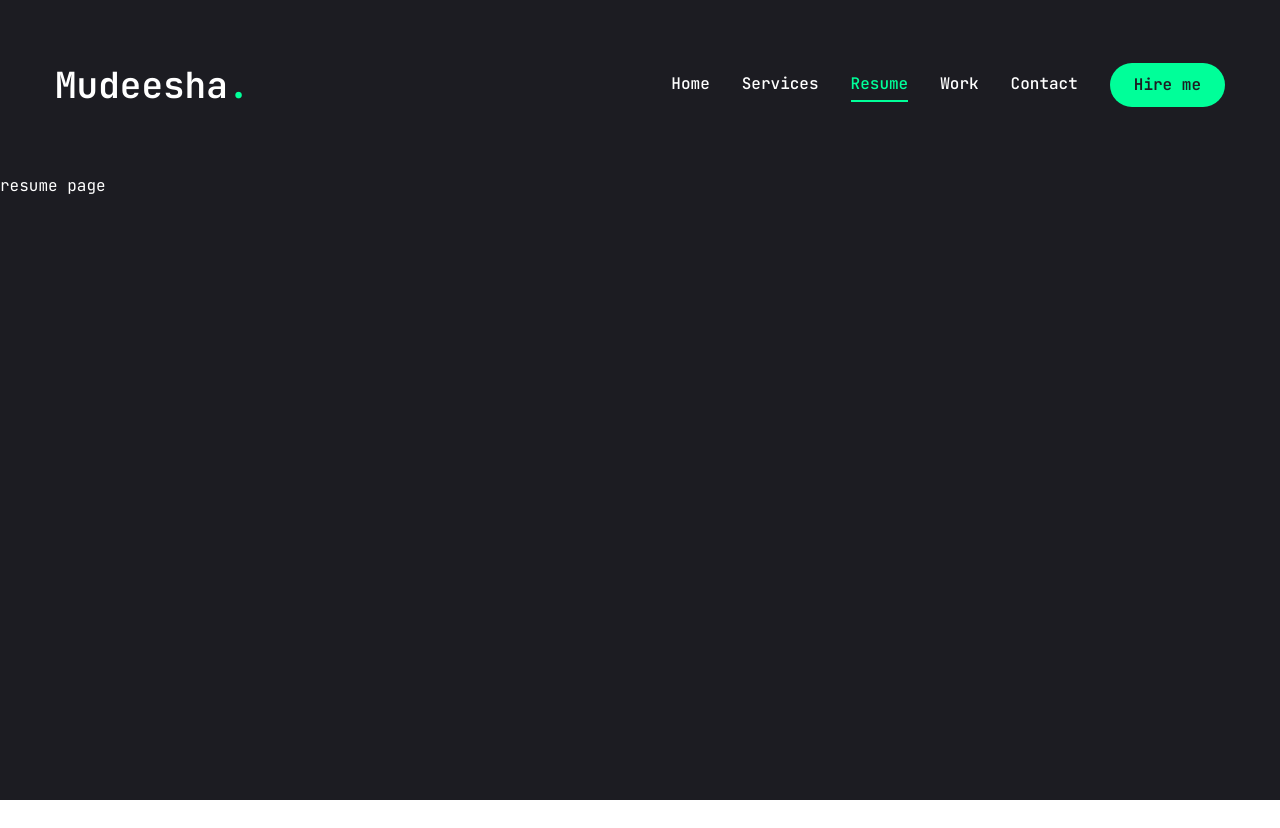
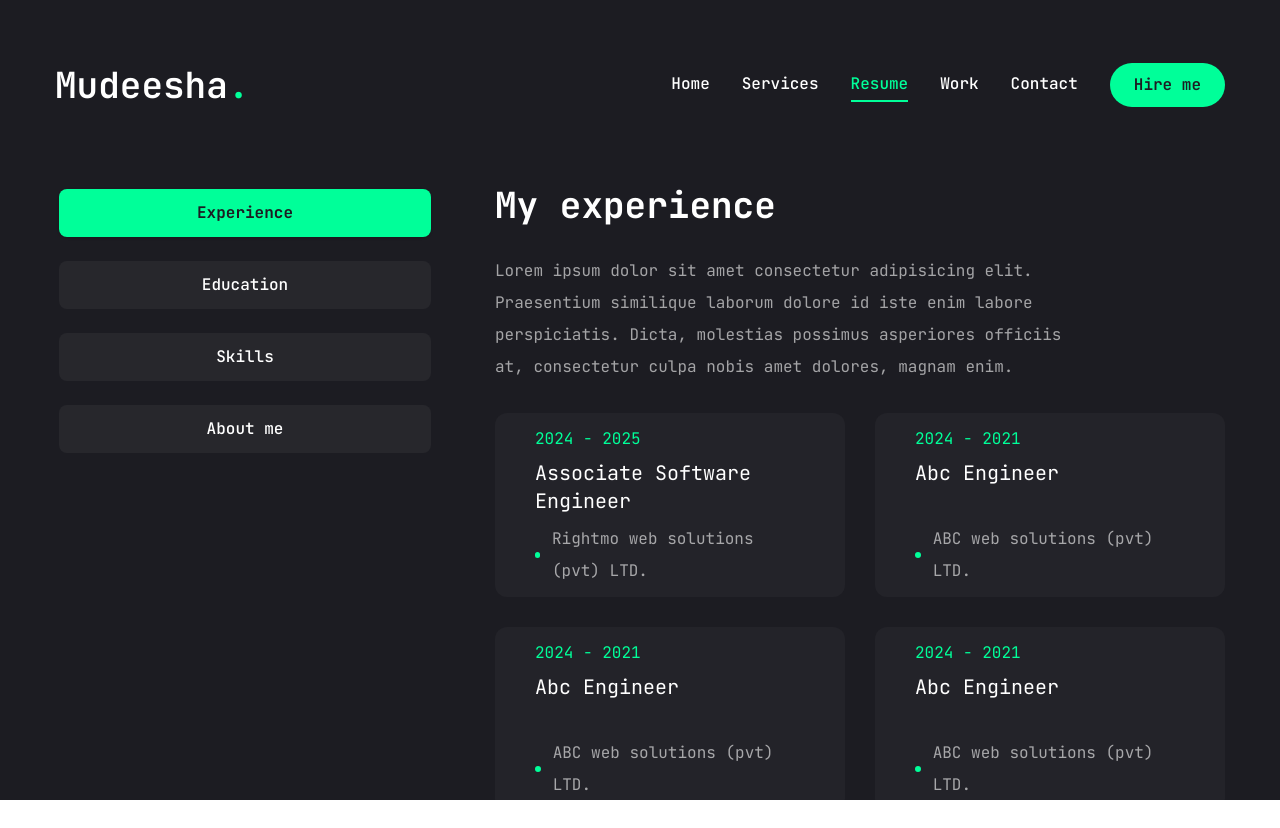
Before and after one commit to mudeesha/portfolio, a Next.js app: page /resume in a window 1280 px wide. Before the commit the page ends 800 px from the top, so only its background shows below. Built offline with nearby package versions, Linux system fonts and the light colour scheme.

Commit message:
redume section: created experiance section

```diff
--- a/app/globals.css
+++ b/app/globals.css
@@ -83,4 +83,19 @@
   .group:hover .text-outline {
     -webkit-text-stroke: 1px #00ff99;
   }
+
+  [data-slot="tabs-trigger"] {
+    cursor: pointer;
+    transition: all 0.2s ease;
+  }
+
+  [data-slot="tabs-trigger"]:hover {
+    background-color: hsl(var(--accent));
+    color: hsl(var(--accent-foreground));
+  }
+
+  [data-slot="tabs-trigger"][data-state="active"] {
+    background-color: hsl(var(--primary));
+    color: hsl(var(--primary-foreground));
+  }
 }
--- a/app/resume/page.jsx
+++ b/app/resume/page.jsx
@@ -1,17 +1,14 @@
 "use client";
 
 import { Description } from "@radix-ui/react-dialog";
-import { FaHtml5, Facss3, FaJs, FaReact, FaFigma, FaNodejs } from "react-icons/fa";
+import { FaHtml5, FaCss3, FaJs, FaReact, FaFigma } from "react-icons/fa";
+import { DiNodejsSmall } from "react-icons/di";
 import { SiTailwindcss, SiNextdotjs } from "react-icons/si";
 
 const about = {
   title: 'About me',
   description: "Lorem ipsum dolor sit amet consectetur adipisicing elit. Praesentium similique laborum dolore id iste enim labore perspiciatis. Dicta, molestias possimus asperiores officiis at, consectetur culpa nobis amet dolores, magnam enim.",
   info: [
-    {
-      fieldName: "Name",
-      fieldValue: "Mudeesha Tharindu"
-    },
     {
       fieldName: "Name",
       fieldValue: "Mudeesha Tharindu"
@@ -37,7 +34,7 @@ const about = {
       fieldValue: "Available"
     },
     {
-      fieldName: "Freelance",
+      fieldName: "Languages",
       fieldValue: "English, Sinhala"
     },
   ]
@@ -50,29 +47,153 @@ const experience = {
   items: [
     {
       company: "Rightmo web solutions (pvt) LTD.",
-      Description: "Associate Software Engineer",
-      Duration: "2024 - 2025"
+      position: "Associate Software Engineer",
+      duration: "2024 - 2025"
+    },
+    {
+      company: "ABC web solutions (pvt) LTD.",
+      position: "Abc Engineer",
+      duration: "2024 - 2021"
+    },
+    {
+      company: "ABC web solutions (pvt) LTD.",
+      position: "Abc Engineer",
+      duration: "2024 - 2021"
+    },
+    {
+      company: "ABC web solutions (pvt) LTD.",
+      position: "Abc Engineer",
+      duration: "2024 - 2021"
     },
   ]
 };
 
 const education = {
   icon: '/assets/resume/cap.svg',
-  title: "My experience",
+  title: "My education",
   description: "Lorem ipsum dolor sit amet consectetur adipisicing elit. Praesentium similique laborum dolore id iste enim labore perspiciatis. Dicta, molestias possimus asperiores officiis at, consectetur culpa nobis amet dolores, magnam enim.",
   items: [
     {
-      company: "Rightmo web solutions (pvt) LTD.",
-      Description: "Associate Software Engineer",
-      Duration: "2024 - 2025"
+      institution: "Online Course Platform",
+      Description: "Full Stack  Web Development Bootcamp",
+      Duration: "2023"
+    },
+    {
+      institution: "Codecadmy",
+      Description: "Backend",
+      Duration: "2022"
+    },
+    {
+      institution: "SpringBoot Acedamy",
+      Description: "JAVA",
+      Duration: "2024"
+    },
+    {
+      institution: "University of Ruhuna",
+      Description: "Batchler of Information Communication Technology.",
+      Duration: "2018-2023"
     },
   ]
 };
 
+const skills = {
+  tittle: "My Skills",
+  description: "Lorem ipsum dolor, sit amet consectetur adipisicing elit. Sint, nesciunt sunt perspiciatis expedita unde repellendus illum adipisci enim vero saepe nisi magnam, mollitia accusantium voluptas, et possimus. Obcaecati, eligendi quidem.",
+  skillList: [
+    {
+      icon: <FaHtml5 />,
+      name: "html 5",
+    },
+    {
+      icon: <FaCss3 />,
+      name: "css 3",
+    },
+    {
+      icon: <FaJs />,
+      name: "javascript",
+    },
+    {
+      icon: <FaReact />,
+      name: "react.js",
+    },
+    {
+      icon: <SiNextdotjs />,
+      name: "next.js",
+    },
+    {
+      icon: <SiTailwindcss />,
+      name: "tailwind.css",
+    },
+    {
+      icon: <DiNodejsSmall />,
+      name: "node.js",
+    },
+  ],
+};
+
+import { Tabs, TabsContent, TabsList, TabsTrigger } from "@/components/ui/tabs";
+import { Tooltip, TooltipContent, TooltipProvider, TooltipTrigger } from "@/components/ui/tooltip";
+import { ScrollArea } from "@/components/ui/scroll-area";
+import { motion } from "framer-motion";
+
 const Resume = () => {
   return (
-    <div>resume page</div>
-  )
-}
+    <motion.div initial={{opacity: 0}} animate={{opacity: 1, transition: {delay: 2.4, duration: 0.4, ease: "easeIn"},
+    }}
+    className="min-h-[80vh] flex items-center justify-center py-12 xl:py-0"
+    >
+      <div className="container mx-auto">
+        <Tabs defaultValue="experience" className="flex flex-col xl:flex-row gap-[60px]">
+
+          <TabsList className="flex flex-col w-full max-w-[380px] mx-auto xl:mx-0 gap-6">
+            <TabsTrigger value="experience" >Experience</TabsTrigger>
+            <TabsTrigger value="education">Education</TabsTrigger>
+            <TabsTrigger value="skills">Skills</TabsTrigger>
+            <TabsTrigger value="about">About me</TabsTrigger>
+          </TabsList>
+
+          <div className="min-h-[70vh] w-full">
+            <TabsContent value="experience" className="w-full">
+              <div className="flex flex-col gap-[30px] text-center xl:text-left">
+                <h3 className="text-4xl font-bold">{experience.title}</h3>
+                <p className="max-w-[600px] text-white/60 mx-auto xl:mx-0">{experience.description}</p>
+                <ScrollArea className="h-[400px] overflow-y-auto">
+                  <ul className="grid grid-cols-1 lg:grid-cols-2 gap-[30px]">
+                    {experience.items.map((item, index) => (
+                      <li
+                        key={index}
+                        className="bg-[#232329] h-[184px] py-6 px-10 rounded-xl flex flex-col justify-center items-center lg:items-start gap-1"
+                      >
+                        <span className="text-accent">{item.duration}</span>
+                        <h3 className="text-xl max-w-[260px] min-h-[60px] text-center lg:text-left">
+                          {item.position}
+                        </h3>
+                        <div className="flex items-center gap-3">
+                          <span className="w-[6px] h-[6px] rounded-full bg-accent"></span>
+                          <p className="text-white/60">{item.company}</p>
+                        </div>
+                      </li>
+                    ))}
+                  </ul>
+                </ScrollArea>
+
+              </div>
+            </TabsContent>
+
+            <TabsContent value="education" className="w-full">
+              education
+            </TabsContent>
+            <TabsContent value="skills" className="w-full">
+              skills
+            </TabsContent>
+            <TabsContent value="about" className="w-full">
+              about
+            </TabsContent>
+          </div>
+        </Tabs>
+      </div>
+  </motion.div>
+  );
+};
 
 export default Resume;
--- a/components/ui/tabs.jsx
+++ b/components/ui/tabs.jsx
@@ -25,7 +25,7 @@ function TabsList({
     <TabsPrimitive.List
       data-slot="tabs-list"
       className={cn(
-        "bg-muted text-muted-foreground inline-flex h-9 w-fit items-center justify-center rounded-lg p-[3px]",
+        "inline-flex h-auto rounded-md p-1 text-primary",
         className
       )}
       {...props} />
@@ -40,7 +40,7 @@ function TabsTrigger({
     <TabsPrimitive.Trigger
       data-slot="tabs-trigger"
       className={cn(
-        "data-[state=active]:bg-background dark:data-[state=active]:text-foreground focus-visible:border-ring focus-visible:ring-ring/50 focus-visible:outline-ring dark:data-[state=active]:border-input dark:data-[state=active]:bg-input/30 text-foreground dark:text-muted-foreground inline-flex h-[calc(100%-1px)] flex-1 items-center justify-center gap-1.5 rounded-md border border-transparent px-2 py-1 text-sm font-medium whitespace-nowrap transition-[color,box-shadow] focus-visible:ring-[3px] focus-visible:outline-1 disabled:pointer-events-none disabled:opacity-50 data-[state=active]:shadow-sm [&_svg]:pointer-events-none [&_svg]:shrink-0 [&_svg:not([class*='size-'])]:size-4",
+        "inline-flex items-center w-full bg-[#27272c] justify-center whitespace-nowrap text-white rounded-lg p-3 text-base font-medium ring-offset-white transition-all disabled:pointer-events-none disabled:opacity-50 data-[state=active]:bg-accent data-[state=active]:text-primary data-[state=active]:font-bold data-[state=active]:shadow-sm",
         className
       )}
       {...props} />
@@ -54,7 +54,7 @@ function TabsContent({
   return (
     <TabsPrimitive.Content
       data-slot="tabs-content"
-      className={cn("flex-1 outline-none", className)}
+      className={cn("min-h-[480px] ring-offset-white focus-visible:outline-none focus-visible:ring-2 focus-visible:ring-slate-950 focus-visible:ring-offset-2 dark:ring-offset-slate-950 dark:focus-visible:ring-slate-300", className)}
       {...props} />
   );
 }
```
